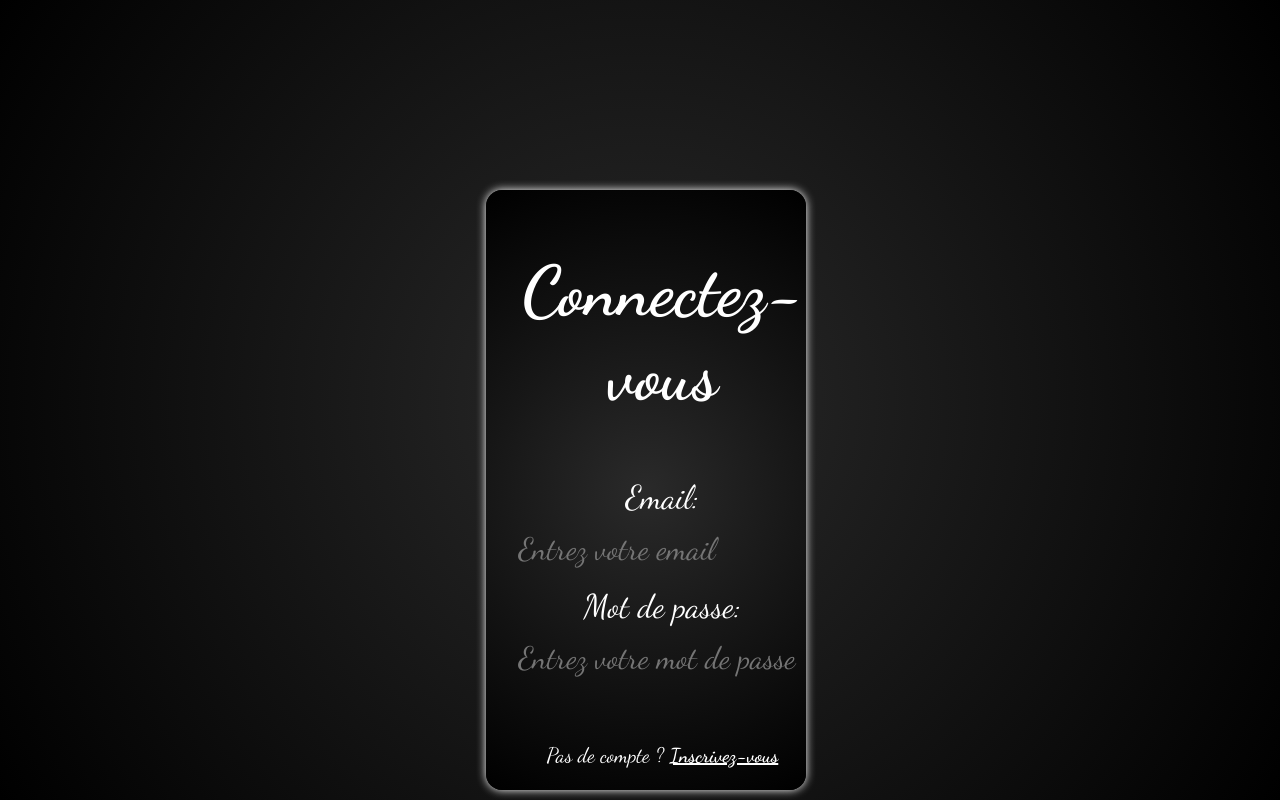
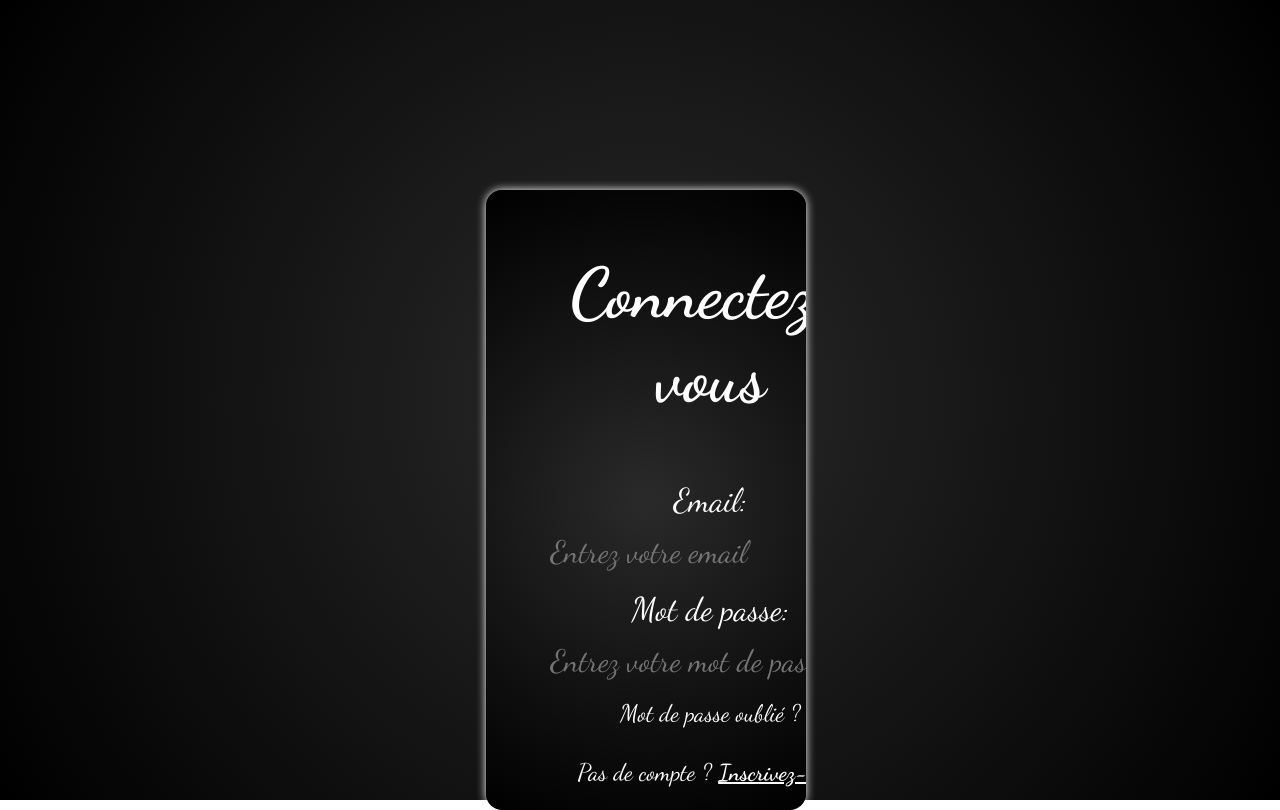
Before and after one commit to dred974/webcup_site, an Angular app in the folder front/: page /connexion in a window 1280 px wide. Built offline with nearby package versions, Linux system fonts and the light colour scheme.

Commit message:
ADD: ajout des fonctionnalités dans inscription et connexion

```diff
--- a/front/src/app/connexion/connexion.component.html
+++ b/front/src/app/connexion/connexion.component.html
@@ -1,11 +1,17 @@
 <div class="main-content">
-    <form (ngSubmit)="handleSubmit($event)">
+    <form (ngSubmit)="handleSubmit($event)" *ngIf="!forgetPassword">
         <h1>Connectez-vous</h1>
         <p>Email:</p>
-        <input id="email" type="email" name="email" ngModel placeholder="Entrez votre email" required>
+        <input id="email" type="email" name="email" [(ngModel)]="user.email" placeholder="Entrez votre email" required>
         <p>Mot de passe:</p>
-        <input id="password" type="password" name="password" ngModel placeholder="Entrez votre mot de passe" required>
+        <input id="password" type="password" name="password"  [(ngModel)]="user.password" placeholder="Entrez votre mot de passe" required>
+        <p class="forget-password" (click)="toForgetPasswordForm(true)">Mot de passe oublié ?</p>
+        <p class="no-account">Pas de compte ? <button (click)="toSignInPage()">Inscrivez-vous</button></p>
         <button type="submit" class="connexion">SE CONNECTEZ</button>
-        <p class="no-account">Pas de compte ? <button (click)="toSignInPage($event)">Inscrivez-vous</button></p>
+    </form>
+    <form *ngIf="forgetPassword" (ngSubmit)="sendNewPassword($event, false)">
+        <h1 class="title-modif">Changez votre mot de passe</h1>
+        <input class="password" id="password" type="password" name="password"  [(ngModel)]="user.password" placeholder="Entrez votre mot de passe" required>
+        <button type="submit" class="modifiez">Modifiez</button>
     </form>
 </div>
--- a/front/src/app/connexion/connexion.component.scss
+++ b/front/src/app/connexion/connexion.component.scss
@@ -5,7 +5,7 @@
     width: 25%;
     top: 190px;
     left: 38%;
-    height: 600px;
+    height: 620px;
     overflow: hidden;
     display: flex;
     text-align: center;
@@ -13,13 +13,13 @@
     h1 {
         font-size: 70px;
         position: relative;
-        left: 5%; top: 10%;
+        left: 20%; top: 10%;
     }
     p {
         font-size: 33px;
         position: relative;
         top: 15%;
-        left: 5%;
+        left: 20%;
         margin-top: 30px;
     }
     input {
@@ -28,9 +28,9 @@
         font-family: "Dancing Script", cursive;
         position: relative;
         height: 40px;
-        left: 5%;
+        left: 20%;
         top: 17%;
-        width: 90%;
+        width: 100%;
         font-size: 31px;
         border: none;
         &:hover {
@@ -41,13 +41,17 @@
             border: 2px solid #fff;
         }
     }
+    .forget-password {
+        font-size: 24px;
+        cursor: pointer;
+    }
     .connexion {
         border-radius: 4px;
         box-shadow: 0 0 5px white;
         font-weight: bold;
         cursor: pointer;
         position: relative;
-        top: 39%; left: 5%;
+        top: 20%; left: 20%;
         font-size: 20px;
         height: 7%;
         width: 50%;
@@ -60,7 +64,7 @@
         }
     }
     .no-account {
-        font-size: 21px;
+        font-size: 24px;
         button {
             background: none;
             border: none;
@@ -68,8 +72,35 @@
             color: white;
             cursor: pointer;
             font-family: "Dancing Script", cursive;
-            font-size: 20px;
+            font-size: 23px;
             text-decoration: underline;
         }
     }
+    .title-modif {
+        position: relative;
+        left: 1%;
+    }
+    .password {
+        position: relative;
+        left: 1%; top: 22%;
+        width: 70%;
+    }
+    .modifiez {
+        border-radius: 4px;
+        box-shadow: 0 0 5px white;
+        font-weight: bold;
+        cursor: pointer;
+        position: relative;
+        top: 35%; left: 2%;
+        font-size: 20px;
+        height: 7%;
+        width: 50%;
+        font-weight: bold;
+        border-radius: 4px;
+        cursor: pointer;
+        &:hover {
+            background-color: transparent;
+            color: white;
+        }
+    }
 }
--- a/front/src/app/connexion/connexion.component.ts
+++ b/front/src/app/connexion/connexion.component.ts
@@ -2,6 +2,11 @@ import { Component } from '@angular/core';
 import { Router } from '@angular/router';
 import { CommonModule } from '@angular/common';
 import { FormsModule } from '@angular/forms';
+
+interface Login {
+  email?: string,
+  password?: string
+}
 
 @Component({
   selector: 'app-connexion',
@@ -11,17 +16,59 @@ import { FormsModule } from '@angular/forms';
   styleUrl: './connexion.component.scss'
 })
 export class ConnexionComponent {
+  user: Login = {}
+  forgetPassword: boolean = false
 
   constructor(private router: Router) {
   }
 
-  toSignInPage(event: Event): void {
-    // event.preventDefault()
+  toSignInPage(): void {
     this.router.navigate(['/inscription'])
   }
 
+  toForgetPasswordForm(b: boolean): void {
+    this.forgetPassword = b
+  }
+
+  sendNewPassword(e: Event, b: boolean): void {
+    e.preventDefault()
+    if (!this.user.password) {
+      alert("Le champ doit être OBLIGATOIREMENT rempli");
+      return;
+    }
+
+    const hasRequiredLength = this.user.password!.length >= 8 && this.user.password!.length <= 40;
+    const hasDigit = /\d/.test(this.user.password!);
+    const hasSpecialChar = /[^a-zA-Z0-9]/.test(this.user.password!);
+
+    if (!hasRequiredLength || !hasDigit || !hasSpecialChar) {
+      alert("Le mot de passe doit contenir entre 8 et 40 caractères, au moins un chiffre et un caractère spécial.");
+      return;
+    }
+
+    this.toForgetPasswordForm(b)
+    this.user.password = ''
+  }
+
   handleSubmit(event: Event): void {
-    event.preventDefault()
-    this.router.navigate(['/home'])
+    event.preventDefault();
+
+    if (!this.user.email || !this.user.password) {
+      alert("Tous les champs doivent être OBLIGATOIREMENT remplis.");
+      return;
+    }
+
+    const hasRequiredLength = this.user.password!.length >= 8 && this.user.password!.length <= 40;
+    const hasDigit = /\d/.test(this.user.password!);
+    const hasSpecialChar = /[^a-zA-Z0-9]/.test(this.user.password!);
+
+
+    if (!hasRequiredLength || !hasDigit || !hasSpecialChar) {
+      alert("Le mot de passe doit contenir entre 8 et 40 caractères, au moins un chiffre et un caractère spécial.");
+      return;
+    }
+
+    // Si tout est bon, on navigue
+    this.router.navigate(['/home']);
   }
 }
--- a/front/src/app/inscription/inscription.component.html
+++ b/front/src/app/inscription/inscription.component.html
@@ -2,11 +2,11 @@
     <form (ngSubmit)="handleSubmit($event)">
         <h1>Inscrivez-vous</h1>
         <p>Nom/Prénom:</p>
-        <input id="name" type="name" name="name" ngModel placeholder="Nom prémon" required>
+        <input id="name" type="name" name="name" [(ngModel)]="user.name" placeholder="Nom prémon" required>
         <p>Email:</p>
-        <input id="email" type="email" name="email" ngModel placeholder="Entrez votre email" required>
+        <input id="email" type="email" name="email" [(ngModel)]="user.email" placeholder="Entrez votre email" required>
         <p>Mot de passe:</p>
-        <input id="password" type="password" name="password" ngModel placeholder="Créer votre mot de passe" required>
+        <input id="password" type="password" name="password" [(ngModel)]="user.password" placeholder="Créer votre mot de passe" required>
         <button class="inscription" type="submit">S'INSCRIRE</button>
         <p class="account">Déjà un compte ? <button (click)="toLogInPage()">Connectez-vous</button></p>
     </form>
--- a/front/src/app/inscription/inscription.component.ts
+++ b/front/src/app/inscription/inscription.component.ts
@@ -2,6 +2,12 @@ import { CommonModule } from '@angular/common';
 import { Component } from '@angular/core';
 import { FormsModule } from '@angular/forms';
 import { Router } from '@angular/router';
+
+interface SignIn {
+  name?: string,
+  email?: string,
+  password?: string
+}
 
 @Component({
   selector: 'app-inscription',
@@ -11,6 +17,7 @@ import { Router } from '@angular/router';
   styleUrl: './inscription.component.scss'
 })
 export class InscriptionComponent {
+  user: SignIn = {}
 
   constructor(private router: Router) {
   }
@@ -21,6 +28,22 @@ export class InscriptionComponent {
 
   handleSubmit(event: Event): void {
     event.preventDefault()
+
+    if (!this.user.name || !this.user.email || !this.user.password) {
+      alert("Tous les champs doivent être OBLIGATOIREMENT remplis.");
+      return;
+    }
+
+    const hasRequiredLength = this.user.password!.length >= 8 && this.user.password!.length <= 40;
+    const hasDigit = /\d/.test(this.user.password!);
+    const hasSpecialChar = /[^a-zA-Z0-9]/.test(this.user.password!);
+
+
+    if (!hasRequiredLength || !hasDigit || !hasSpecialChar) {
+      alert("Le mot de passe doit contenir entre 8 et 40 caractères, au moins un chiffre et un caractère spécial.");
+      return;
+    }
+
     this.router.navigate(['/connexion'])
   }
 }
```
